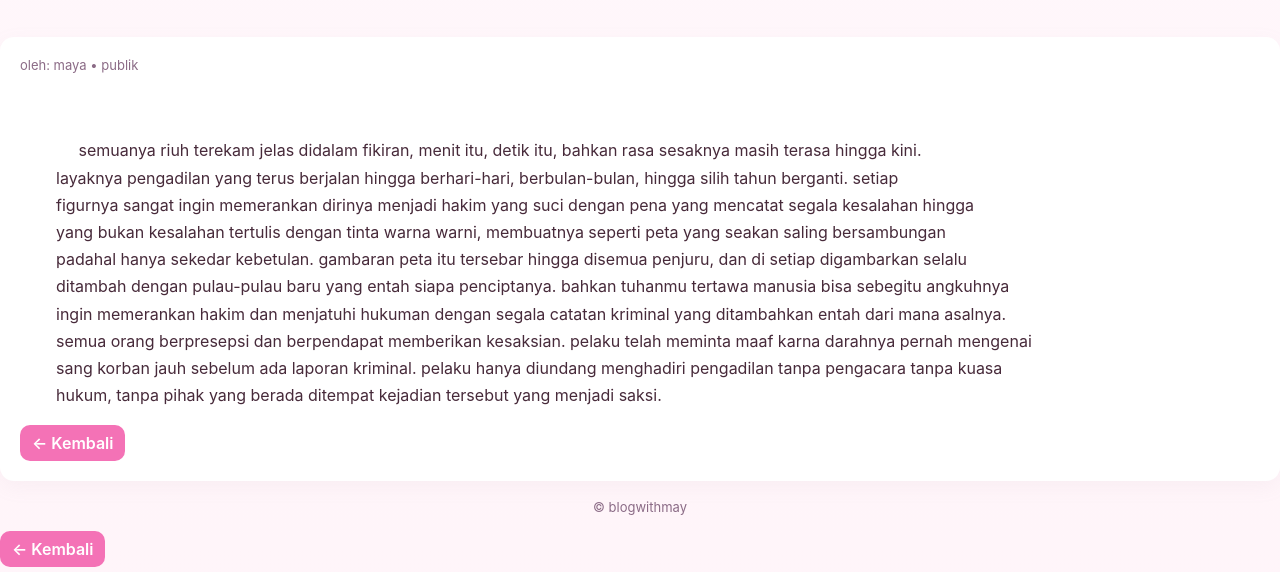
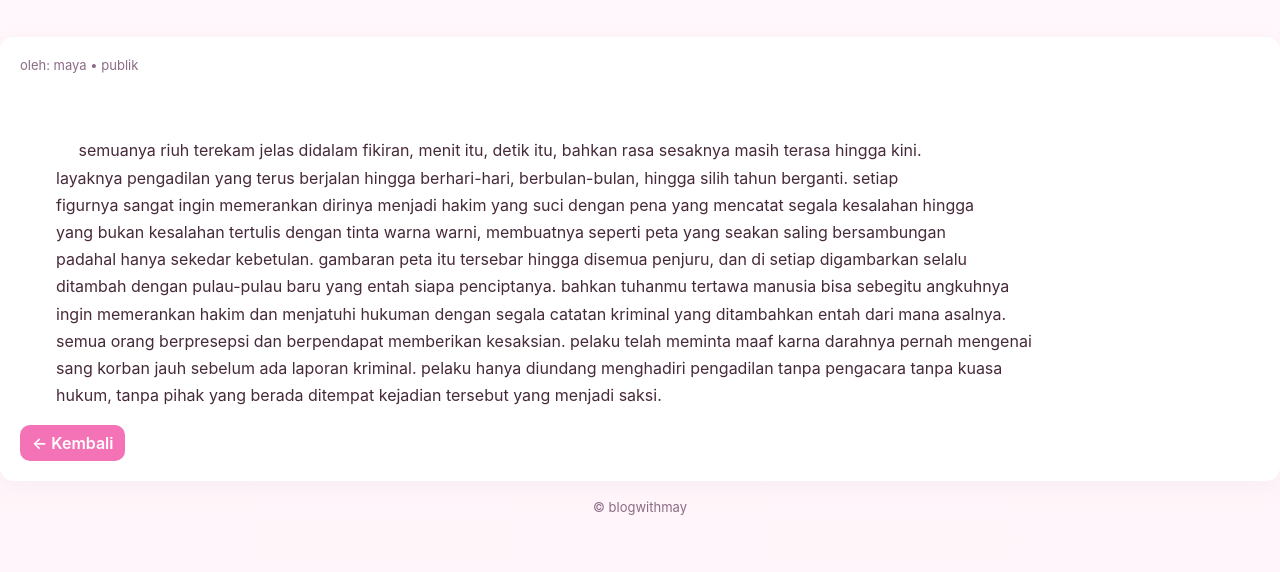
Before and after one commit to rismaya6856-png/blogwithmay, a plain HTML site: page index.html in a window 1280 px wide. Shown: the part 157-729 px from the top of the page. Drawn offline with Linux system fonts and the light colour scheme.

Commit message:
Update index.html

```diff
--- a/index.html
+++ b/index.html
@@ -66,7 +66,7 @@ body{
 </body>
 </html>
 
- <div style="margin-top:16px"><a class="read-link" href="../index.html">← Kembali</a></div>
+
 
 </main>
 <!doctype html>
```
